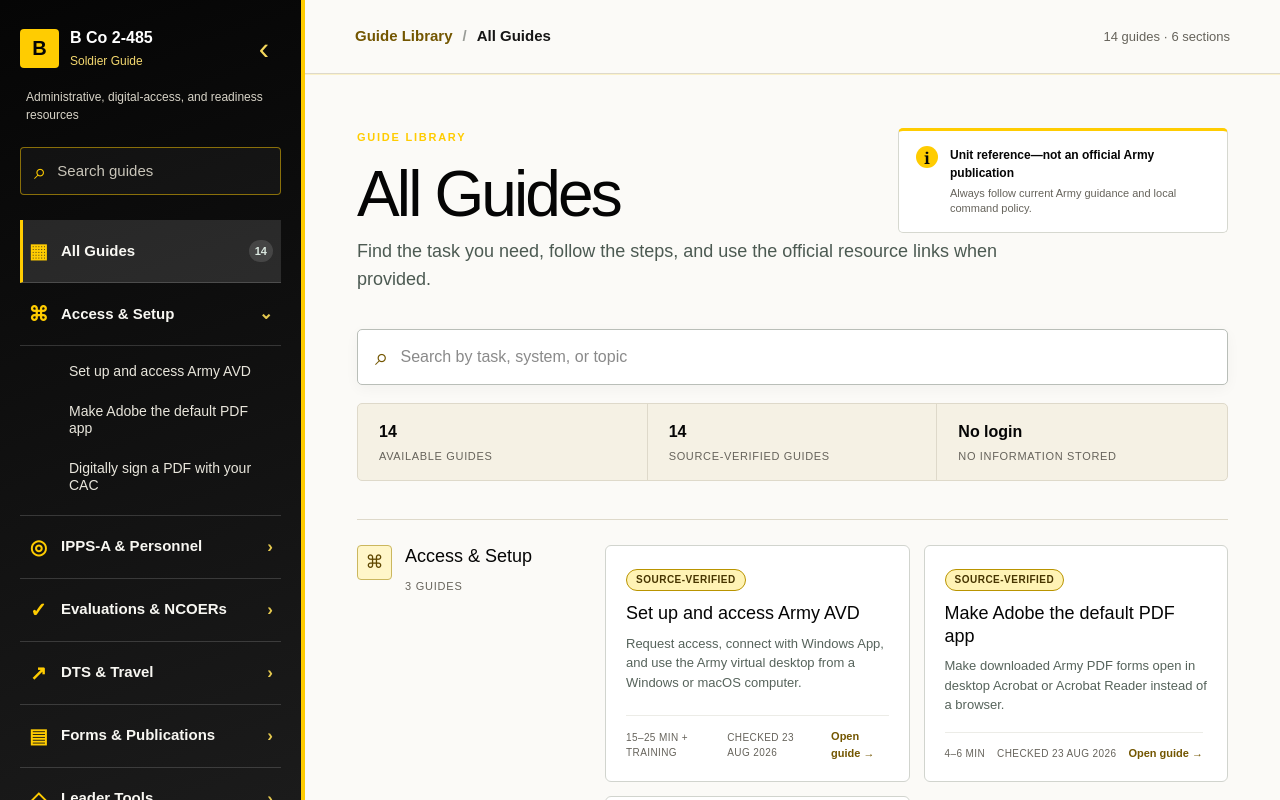
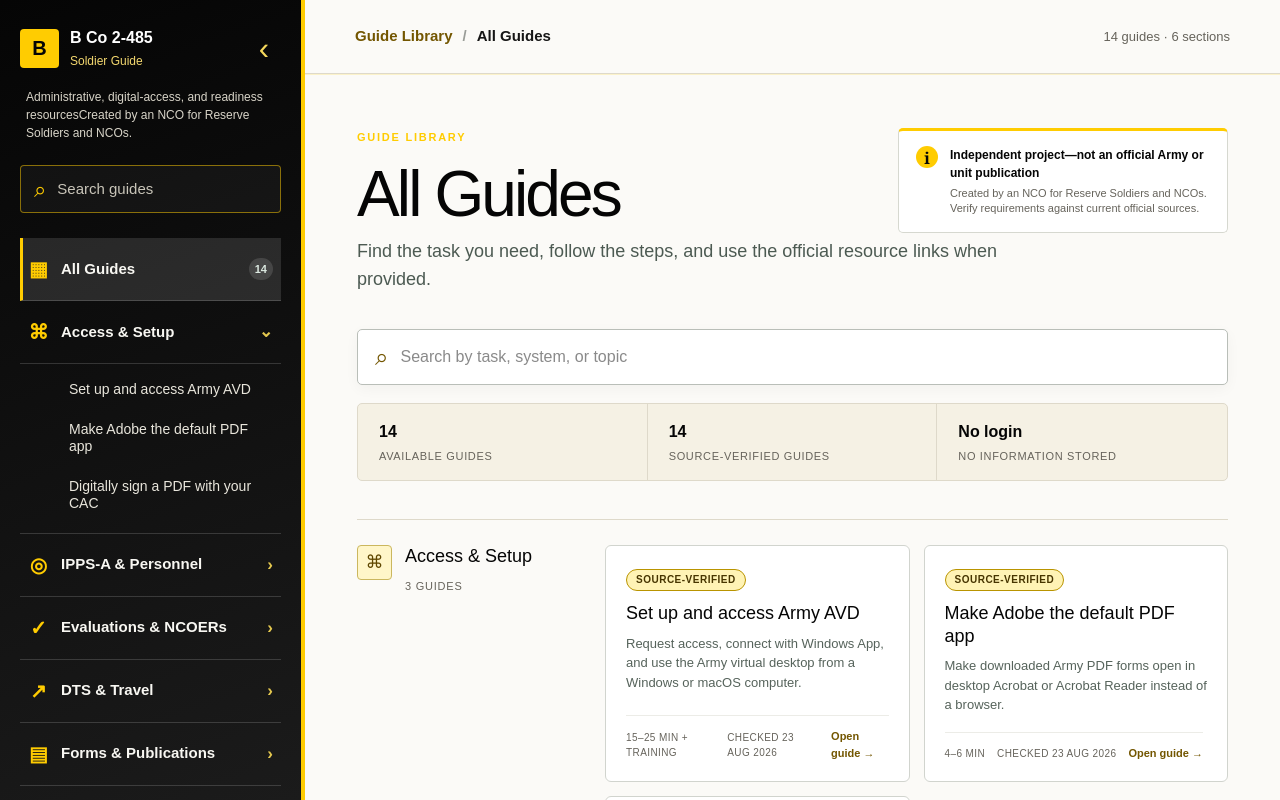
Before and after one commit to ecastrob/Bco-2-485-guide, a Next.js app: page / in a window 1280 px wide. Shown: the top 800 px of the page. Built offline with nearby package versions, Linux system fonts and the light colour scheme.

Commit message:
Add independent-project disclaimer and attribution

```diff
--- a/app/page.tsx
+++ b/app/page.tsx
@@ -432,7 +432,7 @@ export default function Home() {
     {menuOpen && <button className="sidebar-scrim" onClick={() => setMenuOpen(false)} aria-label="Close guide menu"></button>}
     <aside className={menuOpen ? "sidebar mobile-open" : "sidebar"} aria-label="Guide navigation">
       <div className="sidebar-brand"><span className="brand-block">B</span><div className="brand-copy"><strong>B Co 2-485</strong><small>Soldier Guide</small></div><button className="collapse-button" onClick={() => { setSidebarCollapsed((current) => !current); setMenuOpen(false); }} aria-label={sidebarCollapsed ? "Expand guide menu" : "Collapse guide menu"} aria-expanded={!sidebarCollapsed}>{sidebarCollapsed ? "›" : "‹"}</button></div>
-      <p className="sidebar-tagline">Administrative, digital-access, and readiness resources</p>
+      <p className="sidebar-tagline">Administrative, digital-access, and readiness resources<span className="creator-line">Created by an NCO for Reserve Soldiers and NCOs.</span></p>
       <label className="sidebar-search"><span>⌕</span><input value={query} onChange={(event) => { setQuery(event.target.value); setActiveId(null); }} placeholder="Search guides" aria-label="Search all guides" /></label>
       <nav className="guide-nav">
         <button className={activeId ? "all-guides" : "all-guides active"} onClick={selectAllGuides} aria-current={activeId ? undefined : "page"} title="All Guides"><span>▦</span><em>All Guides</em> <b>{guides.length}</b></button>
@@ -445,7 +445,7 @@ export default function Home() {
           </div>;
         })}
       </nav>
-      <div className="sidebar-bottom"><span className="green-dot"></span><div><strong>Reference only</strong><small>Official guidance takes precedence.</small></div></div>
+      <div className="sidebar-bottom"><span className="green-dot"></span><div><strong>Independent project</strong><small>Not an official Army or unit publication.</small></div></div>
     </aside>
 
     <section className="article-shell" id="main-content" tabIndex={-1}>
@@ -459,11 +459,11 @@ export default function Home() {
             <section className="steps" id="steps">{active.steps.map((step, index) => <div className="step" key={step.title}><div className="step-number">{index + 1}</div><div className="step-copy"><h2>{step.title}</h2><p>{step.text}</p>{(step.links ?? (step.link ? [step.link] : [])).length > 0 && <div className="step-links">{(step.links ?? (step.link ? [step.link] : [])).map((link) => <a className="official-link" key={link.label} href={link.href} target="_blank" rel="noreferrer">↗ {link.label}</a>)}</div>}</div>{step.expect ? <div className="step-expect"><strong>WHAT YOU SHOULD SEE</strong><span>{step.expect}</span></div> : <div className="screen-placeholder" aria-label={`Visual pending for step ${index + 1}`}><span>VISUAL PENDING</span><i></i><i></i><i></i></div>}</div>)}</section>
             <section className="problems" id="problems"><div className="problem-heading"><span>!</span><h2>Common problems</h2></div><ul>{active.problems.map((problem) => <li key={problem}>{problem}</li>)}</ul></section>
             <section className="official-sources" id="sources"><h2>Official resources</h2>{active.official.length ? <div>{active.official.map((link) => <a key={link.label} href={link.href} target="_blank" rel="noreferrer">{link.label}<span>↗</span></a>)}</div> : <p>Official sources have not yet been attached to this draft. Use current Army and local command guidance before completing the task.</p>}{active.helpful?.length ? <div className="helpful-sources"><h3>Additional help — nonofficial</h3><p>These independent sites can help with troubleshooting, but Army and Microsoft sources take precedence.</p><div>{active.helpful.map((link) => <a key={link.label} href={link.href} target="_blank" rel="noreferrer">{link.label}<span>↗</span></a>)}</div></div> : null}{active.legacy?.length ? <div className="legacy-sources"><h3>Legacy training files</h3><p>These older files are retained for writing and leader-development concepts. They are not current policy; outdated fitness references, links, screenshots, and procedures remain inside them.</p><div>{active.legacy.map((resource) => <a key={resource.label} href={resource.href} download><strong>{resource.label}<span>↓</span></strong><small>{resource.note}</small></a>)}</div></div> : null}</section>
-            <footer className="article-footer"><strong>B Co 2-485 Soldier Guide</strong><p>Unofficial reference. Official Army guidance, local command policy, and the current version of every system take precedence.</p><small>This site does not collect or store information.</small></footer>
+            <footer className="article-footer"><strong>B Co 2-485 Soldier Guide</strong><p>Independently created, unofficial reference. This site is not affiliated with, endorsed by, or an official publication of the Department of the Army or B Co 2-485. Current Army regulations, official forms, system instructions, and applicable local policy take precedence.</p><small>Created by an NCO for Reserve Soldiers and NCOs. This site does not collect or store information.</small></footer>
           </div>
           <aside className="on-page"><strong>ON THIS PAGE</strong><a href="#before">Before you begin</a><a href="#steps">Instructions</a><a href="#problems">Common problems</a><a href="#sources">Sources</a><button onClick={selectAllGuides}>Browse all guides →</button></aside>
         </article> : <article className="library-page">
-          <div className="library-intro"><span className="article-eyebrow">GUIDE LIBRARY</span><h1>All Guides</h1><p>Find the task you need, follow the steps, and use the official resource links when provided.</p><div className="reference-banner"><span>i</span><div><strong>Unit reference—not an official Army publication</strong><small>Always follow current Army guidance and local command policy.</small></div></div></div>
+          <div className="library-intro"><span className="article-eyebrow">GUIDE LIBRARY</span><h1>All Guides</h1><p>Find the task you need, follow the steps, and use the official resource links when provided.</p><div className="reference-banner"><span>i</span><div><strong>Independent project—not an official Army or unit publication</strong><small>Created by an NCO for Reserve Soldiers and NCOs. Verify requirements against current official sources.</small></div></div></div>
           <label className="library-search"><span>⌕</span><input value={query} onChange={(event) => setQuery(event.target.value)} placeholder="Search by task, system, or topic" aria-label="Search the guide library" />{query && <button onClick={() => setQuery("")} aria-label="Clear search">Clear</button>}</label>
           <div className="library-stats"><div><strong>{filtered.length}</strong><span>{query ? "matching guides" : "available guides"}</span></div><div><strong>{guides.filter((guide) => guide.status === "source-verified").length}</strong><span>source-verified guides</span></div><div><strong>No login</strong><span>no information stored</span></div></div>
           <div className="guide-groups">{sections.map((section) => {
@@ -472,7 +472,7 @@ export default function Home() {
             return <section className="guide-group" key={section.id}><div className="group-heading"><span>{section.icon}</span><div><h2>{section.title}</h2><small>{children.length} {children.length === 1 ? "guide" : "guides"}</small></div></div><div className="guide-cards">{children.map((guide) => <button className="guide-card" key={guide.id} onClick={() => selectGuide(guide.id)}><div><span className={`status-pill card-status status-${guide.status}`}>{statusDetails[guide.status].short}</span><h3>{guide.title}</h3><p>{guide.summary}</p></div><footer><span>{guide.time}</span>{guide.updated !== "Pending" && <span>Checked {guide.updated}</span>}<b>Open guide →</b></footer></button>)}</div></section>;
           })}</div>
           {!filtered.length && <div className="empty-results"><strong>No guides match “{query}”</strong><p>Try a system name such as AVD, IPPS-A, DTS, PDF, or NCOER.</p><button onClick={() => setQuery("")}>Clear search</button></div>}
-          <footer className="article-footer library-footer"><strong>B Co 2-485 Soldier Guide</strong><p>Administrative, digital-access, and readiness resources for Soldiers and leaders.</p><small>This site does not collect or store information.</small></footer>
+          <footer className="article-footer library-footer"><strong>B Co 2-485 Soldier Guide</strong><p>Independently created, unofficial reference. This site is not affiliated with, endorsed by, or an official publication of the Department of the Army or B Co 2-485. Current Army regulations, official forms, system instructions, and applicable local policy take precedence.</p><small>Created by an NCO for Reserve Soldiers and NCOs. This site does not collect or store information.</small></footer>
         </article>}
     </section>
   </main>;
```
